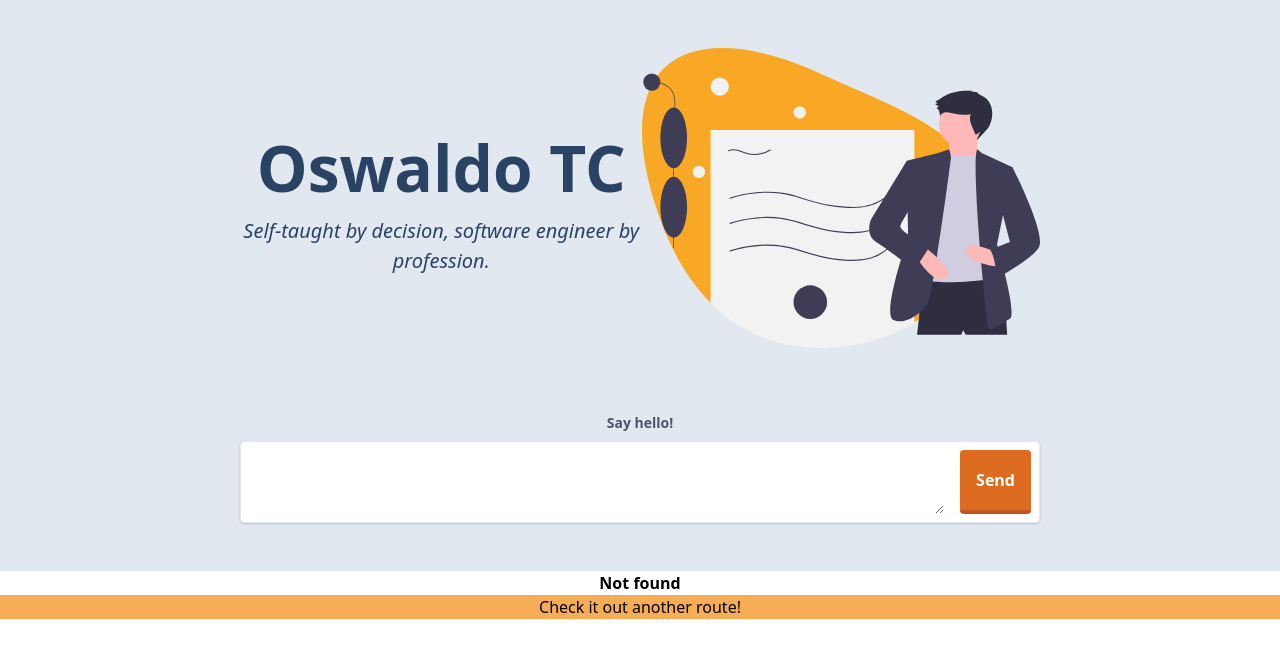
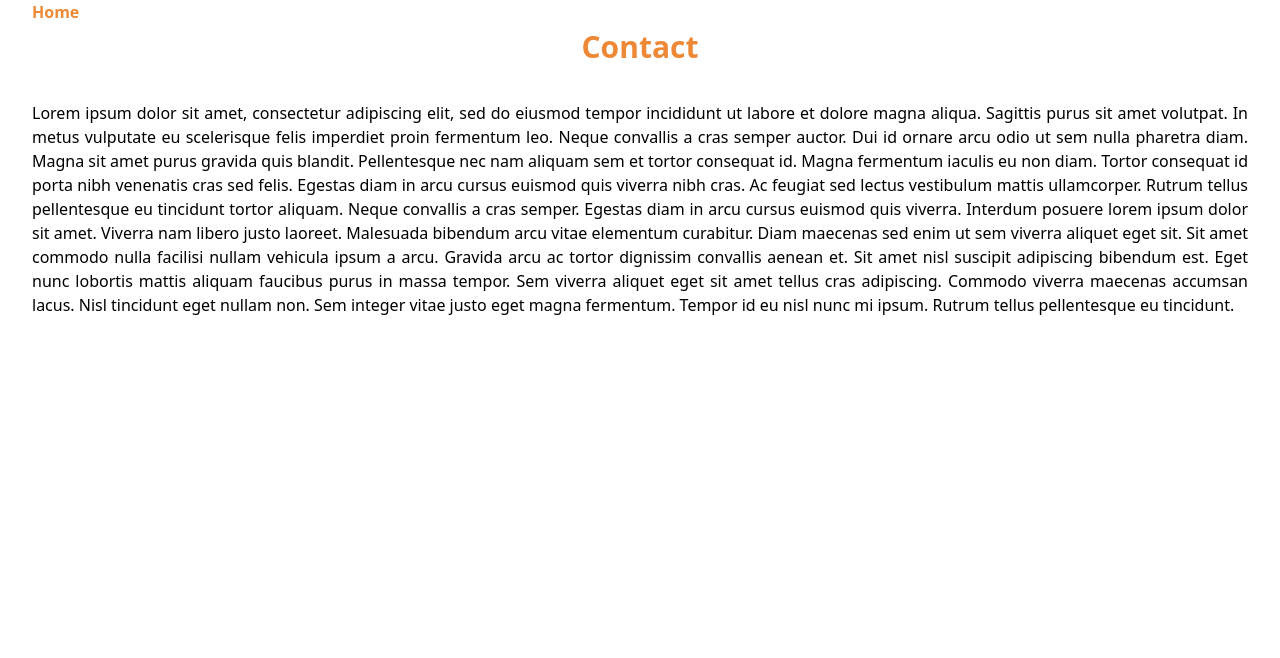
Before and after one commit to dev-oswld/portfolio-with-gatsby, a Gatsby site: page /contact in a window 1280 px wide. Before the commit this address had no page. Built offline with nearby package versions, Linux system fonts and the light colour scheme; Gatsby itself is replaced by a stand-in of ours.

Commit message:
New pages

```diff
--- /dev/null
+++ b/src/pages/about.js
@@ -0,0 +1,9 @@
+import React from "react"
+import Header from "../components/headerBase"
+
+export default () => (
+  <div style={{ color: `orange` }}>
+    <Header headerText="About this..."/>
+    <p>Some text here.</p>
+  </div>
+)
--- /dev/null
+++ b/src/pages/contact.js
@@ -0,0 +1,14 @@
+import React from "react"
+import { Link } from "gatsby"
+
+
+export default () => (
+  <div>
+    <Link className="font-bold text-orange-500 hover:text-orange-700 ml-8" to="/">Home</Link>
+    <h2 className="font-bold text-3xl text-center text-orange-500">Contact</h2>
+    <p className="text-justify font-light mx-8 my-8">
+        Lorem ipsum dolor sit amet, consectetur adipiscing elit, sed do eiusmod tempor incididunt ut labore et dolore magna aliqua. Sagittis purus sit amet volutpat. In metus vulputate eu scelerisque felis imperdiet proin fermentum leo. Neque convallis a cras semper auctor. Dui id ornare arcu odio ut sem nulla pharetra diam. Magna sit amet purus gravida quis blandit. Pellentesque nec nam aliquam sem et tortor consequat id. Magna fermentum iaculis eu non diam. Tortor consequat id porta nibh venenatis cras sed felis. Egestas diam in arcu cursus euismod quis viverra nibh cras. Ac feugiat sed lectus vestibulum mattis ullamcorper. Rutrum tellus pellentesque eu tincidunt tortor aliquam. Neque convallis a cras semper.
+        Egestas diam in arcu cursus euismod quis viverra. Interdum posuere lorem ipsum dolor sit amet. Viverra nam libero justo laoreet. Malesuada bibendum arcu vitae elementum curabitur. Diam maecenas sed enim ut sem viverra aliquet eget sit. Sit amet commodo nulla facilisi nullam vehicula ipsum a arcu. Gravida arcu ac tortor dignissim convallis aenean et. Sit amet nisl suscipit adipiscing bibendum est. Eget nunc lobortis mattis aliquam faucibus purus in massa tempor. Sem viverra aliquet eget sit amet tellus cras adipiscing. Commodo viverra maecenas accumsan lacus. Nisl tincidunt eget nullam non. Sem integer vitae justo eget magna fermentum. Tempor id eu nisl nunc mi ipsum. Rutrum tellus pellentesque eu tincidunt.
+    </p>
+  </div>
+)
--- a/src/pages/index.js
+++ b/src/pages/index.js
@@ -1,10 +1,12 @@
 import React from "react";
+import { Link } from "gatsby";
 import Header from "../components/header";
 import Repos from "../components/repos";
 import Codigofacilito from "../components/codigofacilito";
 
 export default () =>
 <div>
+    <Link to="/contact/">Contact</Link>
     <Header />
     <Repos />
     <Codigofacilito />
```
